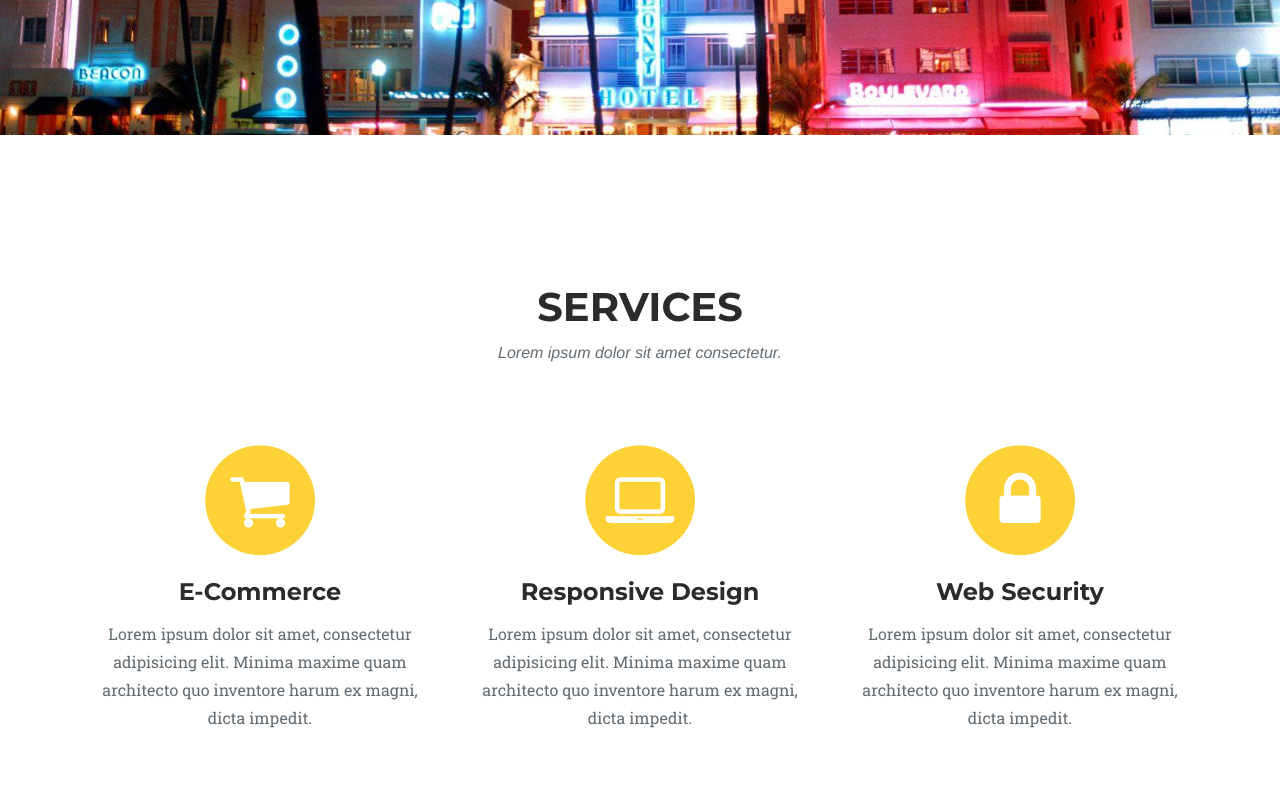
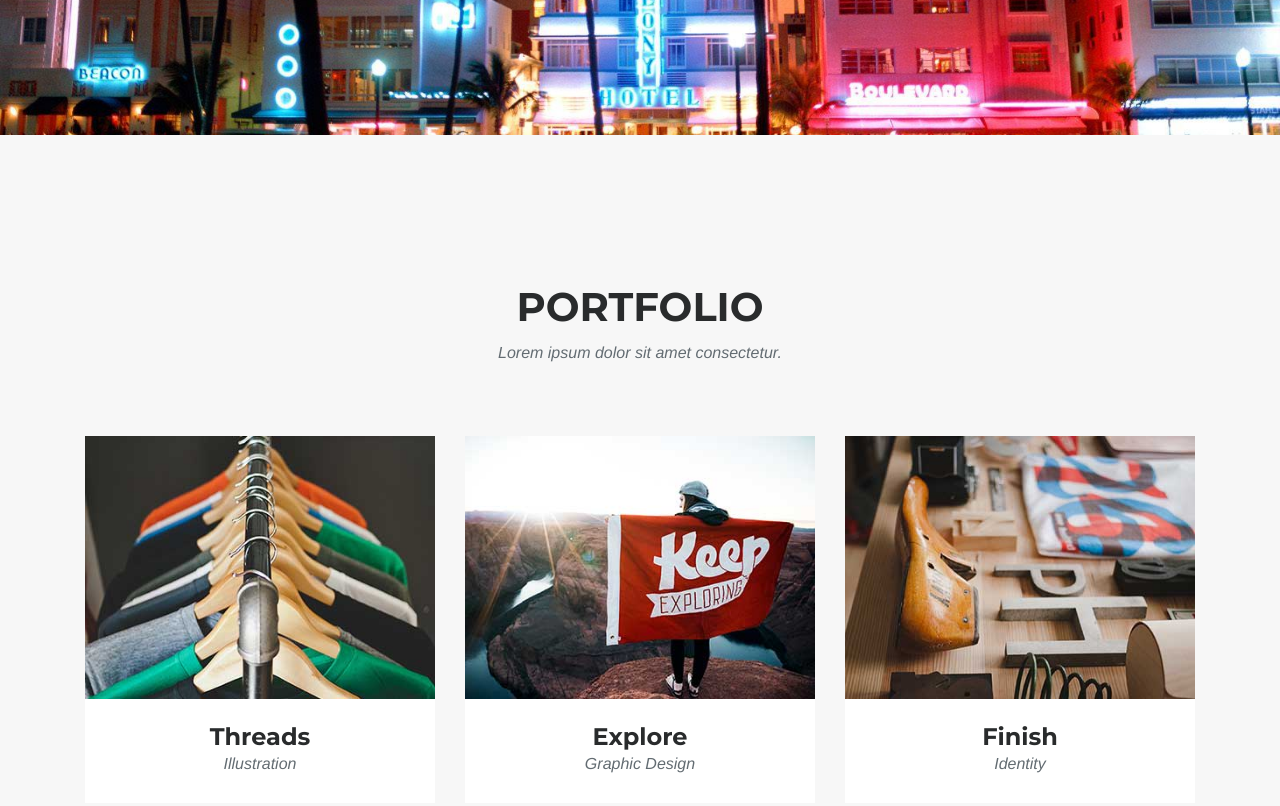
Before and after one commit to yennydieguez/yenny_icon, a website: page index.html in a window 1280 px wide. Shown: the part 620-1426 px from the top of the page. Drawn offline with nearby package versions, Linux system fonts and the light colour scheme; a web font is replaced by a local one.

Commit message:
delete services

```diff
--- a/index.html
+++ b/index.html
@@ -64,44 +64,6 @@
             </div>
         </div>
     </header>
-
-    <!-- Services -->
-    <section id="services">
-        <div class="container">
-            <div class="row">
-                <div class="col-lg-12 text-center">
-                    <h2 class="section-heading">Services</h2>
-                    <h3 class="section-subheading text-muted">Lorem ipsum dolor sit amet consectetur.</h3>
-                </div>
-            </div>
-            <div class="row text-center">
-                <div class="col-md-4">
-                    <span class="fa-stack fa-4x">
-                        <i class="fa fa-circle fa-stack-2x text-primary"></i>
-                        <i class="fa fa-shopping-cart fa-stack-1x fa-inverse"></i>
-                    </span>
-                    <h4 class="service-heading">E-Commerce</h4>
-                    <p class="text-muted">Lorem ipsum dolor sit amet, consectetur adipisicing elit. Minima maxime quam architecto quo inventore harum ex magni, dicta impedit.</p>
-                </div>
-                <div class="col-md-4">
-                    <span class="fa-stack fa-4x">
-                        <i class="fa fa-circle fa-stack-2x text-primary"></i>
-                        <i class="fa fa-laptop fa-stack-1x fa-inverse"></i>
-                    </span>
-                    <h4 class="service-heading">Responsive Design</h4>
-                    <p class="text-muted">Lorem ipsum dolor sit amet, consectetur adipisicing elit. Minima maxime quam architecto quo inventore harum ex magni, dicta impedit.</p>
-                </div>
-                <div class="col-md-4">
-                    <span class="fa-stack fa-4x">
-                        <i class="fa fa-circle fa-stack-2x text-primary"></i>
-                        <i class="fa fa-lock fa-stack-1x fa-inverse"></i>
-                    </span>
-                    <h4 class="service-heading">Web Security</h4>
-                    <p class="text-muted">Lorem ipsum dolor sit amet, consectetur adipisicing elit. Minima maxime quam architecto quo inventore harum ex magni, dicta impedit.</p>
-                </div>
-            </div>
-        </div>
-    </section>
 
     <!-- Portfolio Grid -->
     <section id="portfolio" class="bg-faded">
```
